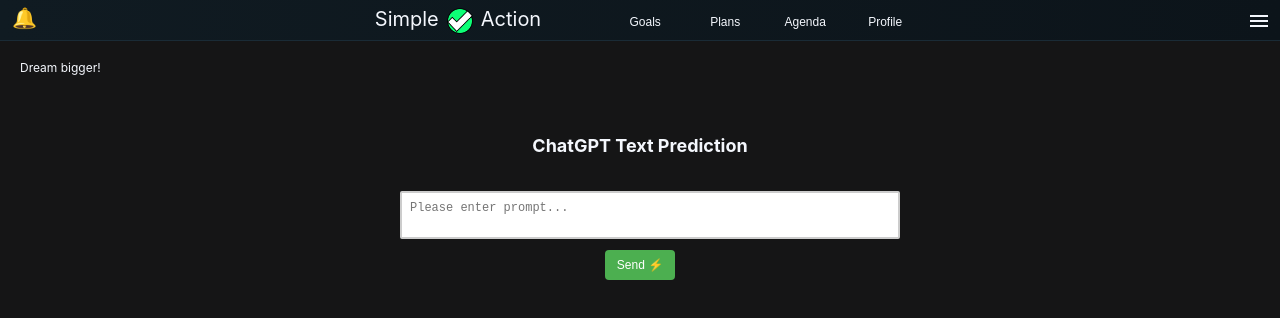
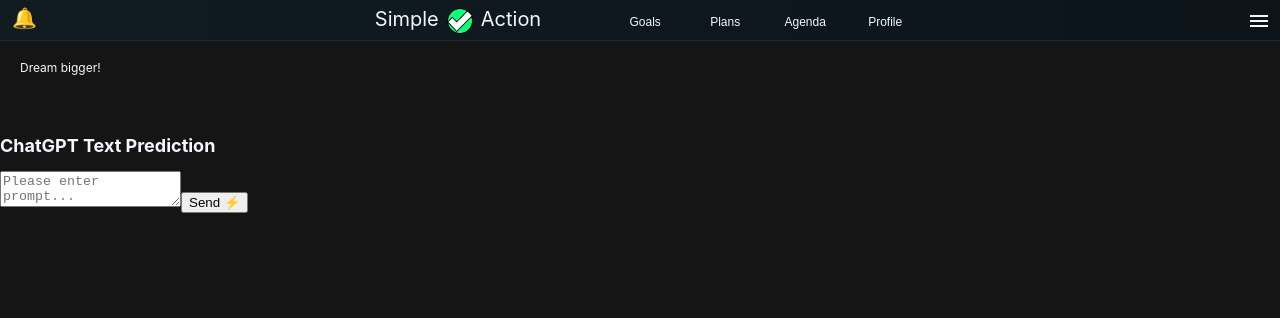
Before and after one commit to tnnrhpwd/mern-planit-app, a React (Create React App) app in the folder frontend/: page / in a window 1280 px wide. Shown: the top 318 px of the page. Built offline with nearby package versions, Linux system fonts and the light colour scheme; sample sign-in values are in the browser's storage.

Commit message:
Implemented chathistory editing.
Implemented chathistory editing.

```diff
--- a/frontend/src/pages/Dashboard/Dashboard.css
+++ b/frontend/src/pages/Dashboard/Dashboard.css
@@ -21,61 +21,11 @@
         display: block;
         overflow: hidden;
     }
-    /* .planit-dashboard-popular-mid{
-        display: block;
-        min-height: 100%;
-        overflow: hidden;
-    } */
-    /* Add styles for the chatbot interface */
-    .planit-dashboard-popular-mid {
-        display: flex;
-        flex-direction: column;
-        align-items: center;
-        text-align: center;
-        min-height: 100%;
-    }
-    .planit-dashboard-popular-mid-chat {
-        width: 100%;
-        max-width: calc(var(--nav-size)*12);
-        margin-top: calc(var(--nav-size)*0.5);
-    }
-    .planit-dashboard-popular-mid-chat-area {
-        width: 100%;
-        padding: calc(var(--nav-size)*0.2);
-        margin-bottom: calc(var(--nav-size)*0.2);
-        resize: none;
-        border: calc(var(--nav-size)*0.05) solid #ccc;
-        border-radius: calc(var(--nav-size)*0.05);
-        font-size: calc(var(--nav-size)*0.3);
-    }
-    #planit-dashboard-popular-mid-chat-button {
-        background-color: #4caf50;
-        color: white;
-        padding: calc(var(--nav-size)*0.2) calc(var(--nav-size)*0.3);
-        border: none;
-        border-radius: calc(var(--nav-size)*0.1);
-        cursor: pointer;
-        font-size: calc(var(--nav-size)*0.3);
-    }
-    #planit-dashboard-popular-mid-chat-button:hover {
-        background-color: #45a049;
-    }
-    /* Style for the returned data */
-    .planit-dashboard-popular-mid-chat-results {
-        margin-top: calc(var(--nav-size)*0.1);
-        font-size: calc(var(--nav-size)*0.3);
-    }
     .planit-dashboard-popular-right{
         display: block;
         min-height: 100%;
     }
 }
-
-
-
-
-
-
 @media (orientation: portrait) {
     .planit-dashboard-upper{
         padding-top: calc(var(--nav-size)*1);
@@ -89,53 +39,6 @@
         columns: 3;
         height: calc(var(--nav-size)*15);
     }
-    /* .planit-dashboard-popular-left{
-        height: 100%;
-        display: block;
-
-    } */
-    /* Add styles for the chatbot interface */
-    .planit-dashboard-popular-mid {
-        display: flex;
-        flex-direction: column;
-        align-items: center;
-        text-align: center;
-        min-height: 100%;
-    }
-    .planit-dashboard-popular-mid-chat {
-        width: 100%;
-        max-width: calc(var(--nav-size)*7);
-        margin-top: calc(var(--nav-size)*0.2);
-    }
-    .planit-dashboard-popular-mid-chat-area {
-        width: 100%;
-        padding: calc(var(--nav-size)*0.2);
-        margin-bottom: calc(var(--nav-size)*0.2);
-        resize: none;
-        border: calc(var(--nav-size)*0.05) solid #ccc;
-        border-radius: calc(var(--nav-size)*0.05);
-        font-size: calc(var(--nav-size)*0.26);
-    }
-    #planit-dashboard-popular-mid-chat-button {
-        background-color: #4caf50;
-        color: white;
-        padding: calc(var(--nav-size)*0.2) calc(var(--nav-size)*0.3);
-        border: none;
-        border-radius: calc(var(--nav-size)*0.1);
-        cursor: pointer;
-        font-size: calc(var(--nav-size)*0.3);
-    }
-    #planit-dashboard-popular-mid-chat-button:hover {
-        background-color: #45a049;
-    }
-    /* Style for the returned data */
-    .planit-dashboard-popular-mid-chat-results {
-        margin-top: calc(var(--nav-size)*0.1);
-        font-size: calc(var(--nav-size)*0.3);
-    }
-
-
-
     .planit-dashboard-popular-right{
         display: block;
         /* height: 100%; */
```
